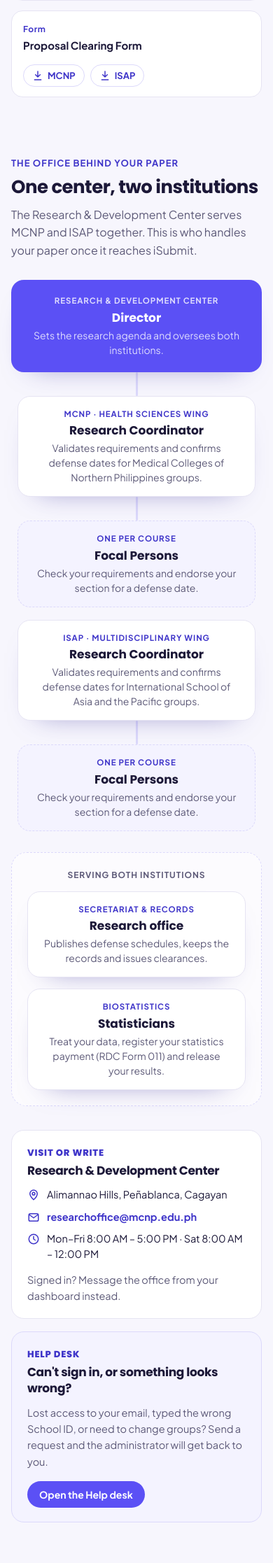
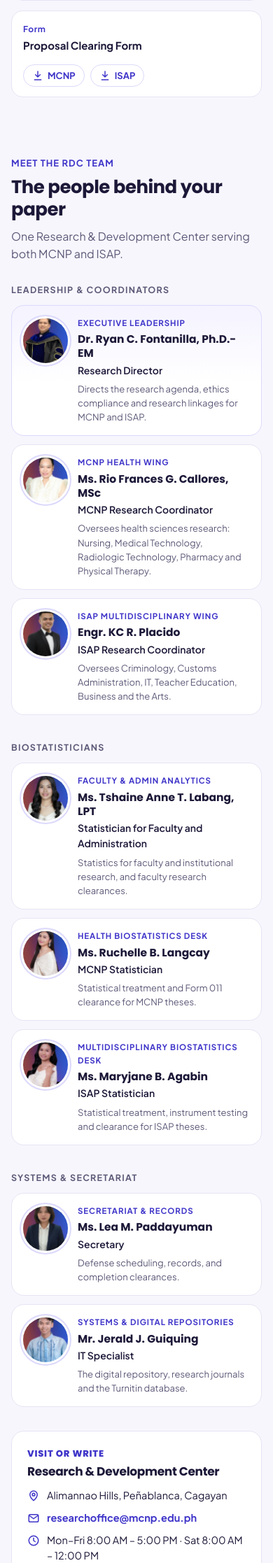
Before and after one commit to nauseousivan/iSubmit, a PHP site: page / in a window 390 px wide. Shown: the part 3897-6131 px from the top of the page at 70% size. Run offline with PHP 8.4, Linux system fonts and the light colour scheme; data comes from the database, SQL or seed files in the repository; data that the repository does not hold is empty; some libraries are stand-ins or nearby versions.

Commit message:
Front page: Meet the RDC Team with photos, instead of the role chart
The office's own roster and grouping (Leadership & Coordinators, Biostatisticians, Systems &
Secretariat), each with the portrait cut from their RDC calling card (260px JPEGs, ~95 KB in
all). Faces only: the cards' personal mobile numbers and emails are not published; the office
email in the contact card is the way in. Focal Persons are not listed. Phones get compact rows.

Co-Authored-By: Claude Opus 5.5 (1M context) <noreply@anthropic.com>

```diff
--- a/index.php
+++ b/index.php
@@ -23,17 +23,24 @@ if (isset($_SESSION['user_id'])) {
     exit();
 }
 
-// The office behind the paper, by ROLE (the RDC's own structure: one center, two wings). No names on purpose:
-// a public page that lists people goes stale the day someone moves, and it put two lone coordinators on show.
-$lp_office = [
-    'head'  => ['Director', 'Research & Development Center', 'Sets the research agenda and oversees both institutions.'],
-    'units' => [
-        ['Secretariat & Records', 'Research office', 'Publishes defense schedules, keeps the records and issues clearances.'],
-        ['Biostatistics', 'Statisticians', 'Treat your data, register your statistics payment (RDC Form 011) and release your results.'],
+// Meet the RDC team — the office's own roster and grouping (from the RDC website's "Meet the RDC Team"), with the
+// photo cut from each person's calling card (assets/images/team/pN.jpg). Faces only: the cards carry personal
+// mobile numbers and emails, which never go on this page — the office email in the contact card is the way in.
+// Focal Persons are not on it (they are per course, not the office). When staff change, edit this list.
+$lp_team = [
+    'Leadership & Coordinators' => [
+        ['p1.jpg', 'Dr. Ryan C. Fontanilla, Ph.D.-EM', 'Research Director', 'Executive Leadership', 'Directs the research agenda, ethics compliance and research linkages for MCNP and ISAP.'],
+        ['p2.jpg', 'Ms. Rio Frances G. Callores, MSc', 'MCNP Research Coordinator', 'MCNP Health Wing', 'Oversees health sciences research: Nursing, Medical Technology, Radiologic Technology, Pharmacy and Physical Therapy.'],
+        ['p3.jpg', 'Engr. KC R. Placido', 'ISAP Research Coordinator', 'ISAP Multidisciplinary Wing', 'Oversees Criminology, Customs Administration, IT, Teacher Education, Business and the Arts.'],
     ],
-    'wings' => [
-        ['MCNP', 'Health Sciences Wing', 'Medical Colleges of Northern Philippines'],
-        ['ISAP', 'Multidisciplinary Wing', 'International School of Asia and the Pacific'],
+    'Biostatisticians' => [
+        ['p4.jpg', 'Ms. Tshaine Anne T. Labang, LPT', 'Statistician for Faculty and Administration', 'Faculty & Admin Analytics', 'Statistics for faculty and institutional research, and faculty research clearances.'],
+        ['p5.jpg', 'Ms. Ruchelle B. Langcay', 'MCNP Statistician', 'Health Biostatistics Desk', 'Statistical treatment and Form 011 clearance for MCNP theses.'],
+        ['p6.jpg', 'Ms. Maryjane B. Agabin', 'ISAP Statistician', 'Multidisciplinary Biostatistics Desk', 'Statistical treatment, instrument testing and clearance for ISAP theses.'],
+    ],
+    'Systems & Secretariat' => [
+        ['p8.jpg', 'Ms. Lea M. Paddayuman', 'Secretary', 'Secretariat & Records', 'Defense scheduling, records, and completion clearances.'],
+        ['p7.jpg', 'Mr. Jerald J. Guiquing', 'IT Specialist', 'Systems & Digital Repositories', 'The digital repository, research journals and the Turnitin database.'],
     ],
 ];
 
@@ -215,28 +222,21 @@ $ic_dl = '<svg class="i" viewBox="0 0 24 24" fill="none" stroke="currentColor" s
         .note { margin-top: 26px; padding: 14px 18px; border-radius: 14px; background: var(--card); border: 1px solid var(--line); color: var(--muted); font-size: 14.5px; }
         .note b { color: var(--ink); }
 
-        /* the office behind your paper: the RDC's structure by role, drawn as an org chart whose wires grow in */
-        .org { display: flex; flex-direction: column; align-items: center; }
-        .node { position: relative; background: #fff; border: 1px solid var(--line); border-radius: 18px; padding: 16px 20px; text-align: center; width: 100%; max-width: 340px;
-                box-shadow: 0 18px 40px -30px rgba(45, 37, 148, .6); }
-        .node .k { display: block; font-size: 11.5px; font-weight: 800; letter-spacing: .08em; text-transform: uppercase; color: var(--brand-ink); }
-        .node b { display: block; font: 700 17px/1.3 var(--head); margin: 3px 0 4px; }
-        .node p { margin: 0; color: var(--muted); font-size: 14px; line-height: 1.5; }
-        .node.head { background: var(--brand); border-color: transparent; color: #fff; max-width: 380px; padding: 20px 24px; }
-        .node.head .k, .node.head p { color: rgba(255, 255, 255, .8); }
-        .node.focal { background: var(--brand-soft); border-style: dashed; border-color: var(--brand-line); box-shadow: none; }
-        .wire { width: 3px; height: 34px; border-radius: 3px; background: var(--brand-line); transform-origin: top; transform: scaleY(0); transition: transform .5s ease .15s; }
-        .in > .wire, .in.wire, .js-off .wire { transform: none; }
-        .wings { position: relative; display: grid; grid-template-columns: 1fr 1fr; gap: 28px; width: 100%; max-width: 760px; padding-top: 34px; }
-        .wings::before { content: ""; position: absolute; top: 0; left: 25%; right: 25%; height: 3px; border-radius: 3px; background: var(--brand-line);
-                         transform: scaleX(0); transition: transform .6s ease .1s; }
-        .wings.in::before, .js-off .wings::before { transform: none; }
-        .wing { display: flex; flex-direction: column; align-items: center; position: relative; }
-        .wing::before { content: ""; position: absolute; top: -34px; left: calc(50% - 1.5px); width: 3px; height: 34px; background: var(--brand-line); }
-        .serve { width: 100%; max-width: 760px; margin-top: 30px; padding: 22px; border-radius: 22px; border: 1px dashed var(--brand-line); background: rgba(255, 255, 255, .6); }
-        .serve > span { display: block; text-align: center; font-size: 12px; font-weight: 800; letter-spacing: .08em; text-transform: uppercase; color: var(--muted); margin-bottom: 14px; }
-        .serve-row { display: grid; grid-template-columns: 1fr 1fr; gap: 16px; }
-        .serve-row .node { max-width: none; }
+        /* Meet the RDC team: their grouping, a portrait card each; cards rise in and lift on hover */
+        .team-group + .team-group { margin-top: 38px; }
+        .team-group > h3 { font: 800 12.5px var(--body); letter-spacing: .1em; text-transform: uppercase; color: var(--muted); margin: 0 0 14px; }
+        .team { display: grid; grid-template-columns: repeat(3, 1fr); gap: 18px; }
+        .person { background: #fff; border: 1px solid var(--line); border-radius: 22px; padding: 24px 22px 22px; text-align: center; display: flex; flex-direction: column; align-items: center;
+                  transition: transform .25s ease, box-shadow .25s ease, opacity .7s ease; }
+        .person:hover { transform: translateY(-4px); box-shadow: 0 26px 44px -30px rgba(45, 37, 148, .7); }
+        .person.rv { transform: translateY(26px); } .person.rv.in { transform: none; } .person.rv.in:hover { transform: translateY(-4px); }
+        .person img { width: 112px; height: 112px; border-radius: 50%; object-fit: cover; margin-bottom: 14px;
+                      box-shadow: 0 0 0 4px #fff, 0 0 0 6px var(--brand-line), 0 14px 26px -14px rgba(45, 37, 148, .6); }
+        .person .unit { font-size: 11.5px; font-weight: 800; letter-spacing: .08em; text-transform: uppercase; color: var(--brand-ink); }
+        .person b { display: block; font: 700 16.5px/1.3 var(--head); margin: 4px 0 2px; }
+        .person .title { font-size: 14px; font-weight: 600; color: var(--ink); }
+        .person p { margin: 10px 0 0; color: var(--muted); font-size: 13.5px; line-height: 1.55; }
+        .person.lead { background: linear-gradient(180deg, var(--brand-soft), #fff 60%); border-color: var(--brand-line); }
         .reach { display: grid; grid-template-columns: 1.2fr 1fr; gap: 18px; margin-top: 34px; }
         .card { background: var(--card); border: 1px solid var(--line); border-radius: 18px; padding: 22px 22px 20px; display: flex; flex-direction: column; }
         .card .tag { font: 800 13px var(--head); letter-spacing: .06em; color: var(--brand-ink); }
@@ -291,17 +291,18 @@ $ic_dl = '<svg class="i" viewBox="0 0 24 24" fill="none" stroke="currentColor" s
             .chapter::before { content: ""; position: absolute; left: -32px; top: 2px; width: 17px; height: 17px; border-radius: 50%; background: var(--brand); box-shadow: 0 0 0 5px var(--canvas); }
             .chapter h3 { font-size: 24px; }
             .chapter p { font-size: 15.5px; }
-            .wings, .serve-row, .reach { grid-template-columns: 1fr; }
-            .wings::before, .wing::before { display: none; }
-            .wings { padding-top: 0; gap: 0; }
-            .wing { padding-top: 0; }
-            .wing + .wing { margin-top: 18px; }
+            .team { grid-template-columns: 1fr 1fr; }
+            .reach { grid-template-columns: 1fr; }
         }
         @media (max-width: 560px) {
             .wrap { padding-left: 16px; padding-right: 16px; }
             .lockup small, .marks { display: none; }
             .top-actions .btn-light { display: none; }   /* Register is the big hero button; Sign in must stay */
             .gc-head { padding-right: 0; flex-wrap: wrap; }
+            .team { grid-template-columns: 1fr; gap: 12px; }
+            .person { display: grid; grid-template-columns: 64px 1fr; gap: 0 14px; text-align: left; align-items: start; padding: 16px; border-radius: 18px; }
+            .person img { width: 64px; height: 64px; margin: 2px 0 0; grid-row: span 4; box-shadow: 0 0 0 3px #fff, 0 0 0 5px var(--brand-line); }
+            .person b { font-size: 15.5px; } .person p { margin-top: 6px; font-size: 13px; }
             .hero-cta .btn { flex: 1 1 100%; }
             .hero-cta { justify-content: center; }
             .seg { width: 100%; justify-content: space-between; }
@@ -311,7 +312,7 @@ $ic_dl = '<svg class="i" viewBox="0 0 24 24" fill="none" stroke="currentColor" s
         }
         @media (prefers-reduced-motion: reduce) {
             html { scroll-behavior: auto; } .btn { transition: none; } .demo .bird-in { animation: none; }
-            .rv { opacity: 1; transform: none; transition: none; } .wire, .wings::before { transform: none; transition: none; }
+            .rv, .person.rv { opacity: 1; transform: none; transition: none; }
             .demo-tilt, .rail-bird, .rail-fill, .panel-bar b { transition: none; }
         }
     </style>
@@ -440,31 +441,26 @@ $ic_dl = '<svg class="i" viewBox="0 0 24 24" fill="none" stroke="currentColor" s
     <section class="block" id="contact">
         <div class="wrap">
             <div class="sec-h rv">
-                <span class="eyebrow">The office behind your paper</span>
-                <h2>One center, two institutions</h2>
-                <p>The Research &amp; Development Center serves MCNP and ISAP together. This is who handles your paper once it reaches iSubmit.</p>
+                <span class="eyebrow">Meet the RDC team</span>
+                <h2>The people behind your paper</h2>
+                <p>One Research &amp; Development Center serving both MCNP and ISAP.</p>
             </div>
-            <div class="org">
-                <div class="node head rv"><span class="k"><?= $e($lp_office['head'][1]) ?></span><b><?= $e($lp_office['head'][0]) ?></b><p><?= $e($lp_office['head'][2]) ?></p></div>
-                <div class="wire rv"></div>
-                <div class="wings rv">
-                    <?php foreach ($lp_office['wings'] as $k => [$code, $wing, $inst]): ?>
-                        <div class="wing">
-                            <div class="node rv" style="--d:<?= .15 + $k * .12 ?>s"><span class="k"><?= $e($code) ?> · <?= $e($wing) ?></span><b>Research Coordinator</b><p>Validates requirements and confirms defense dates for <?= $e($inst) ?> groups.</p></div>
-                            <div class="wire rv" style="--d:<?= .3 + $k * .12 ?>s"></div>
-                            <div class="node focal rv" style="--d:<?= .4 + $k * .12 ?>s"><span class="k">One per course</span><b>Focal Persons</b><p>Check your requirements and endorse your section for a defense date.</p></div>
-                        </div>
-                    <?php endforeach; ?>
-                </div>
-                <div class="serve rv">
-                    <span>Serving both institutions</span>
-                    <div class="serve-row">
-                        <?php foreach ($lp_office['units'] as $k => [$unit, $who, $does]): ?>
-                            <div class="node rv" style="--d:<?= .1 + $k * .12 ?>s"><span class="k"><?= $e($unit) ?></span><b><?= $e($who) ?></b><p><?= $e($does) ?></p></div>
+            <?php foreach ($lp_team as $group => $people): ?>
+                <div class="team-group">
+                    <h3 class="rv"><?= $e($group) ?></h3>
+                    <div class="team">
+                        <?php foreach ($people as $k => [$photo, $name, $title, $unit, $does]): ?>
+                            <article class="person rv<?= $group === 'Leadership & Coordinators' && $k === 0 ? ' lead' : '' ?>" style="--d:<?= $k * .1 ?>s">
+                                <img src="assets/images/team/<?= $e($photo) ?>" alt="<?= $e($name) ?>" loading="lazy" width="112" height="112">
+                                <span class="unit"><?= $e($unit) ?></span>
+                                <b><?= $e($name) ?></b>
+                                <span class="title"><?= $e($title) ?></span>
+                                <p><?= $e($does) ?></p>
+                            </article>
                         <?php endforeach; ?>
                     </div>
                 </div>
-            </div>
+            <?php endforeach; ?>
             <div class="reach">
                 <div class="card rv">
                     <span class="tag">VISIT OR WRITE</span>
@@ -499,7 +495,7 @@ $ic_dl = '<svg class="i" viewBox="0 0 24 24" fill="none" stroke="currentColor" s
             <ul>
                 <li><a href="#how">How it works</a></li>
                 <li><a href="#forms">Blank forms</a></li>
-                <li><a href="#contact">The office</a></li>
+                <li><a href="#contact">Meet the RDC team</a></li>
                 <li><a href="auth/help.php">Help desk</a></li>
             </ul>
         </div>
```
Also changed, not shown: assets/images/team/p1.jpg (added), assets/images/team/p2.jpg (added), assets/images/team/p3.jpg (added), assets/images/team/p4.jpg (added), assets/images/team/p5.jpg (added), assets/images/team/p6.jpg (added), assets/images/team/p7.jpg (added), assets/images/team/p8.jpg (added).
